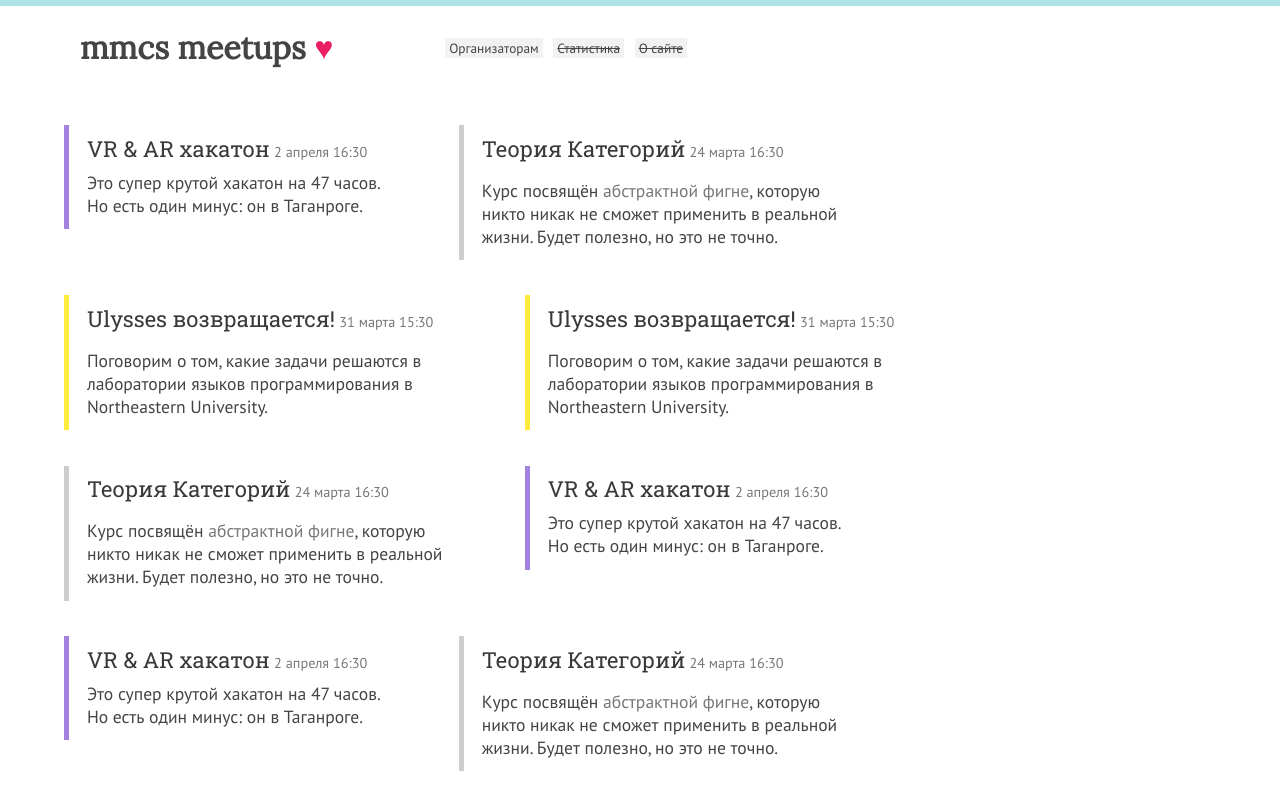
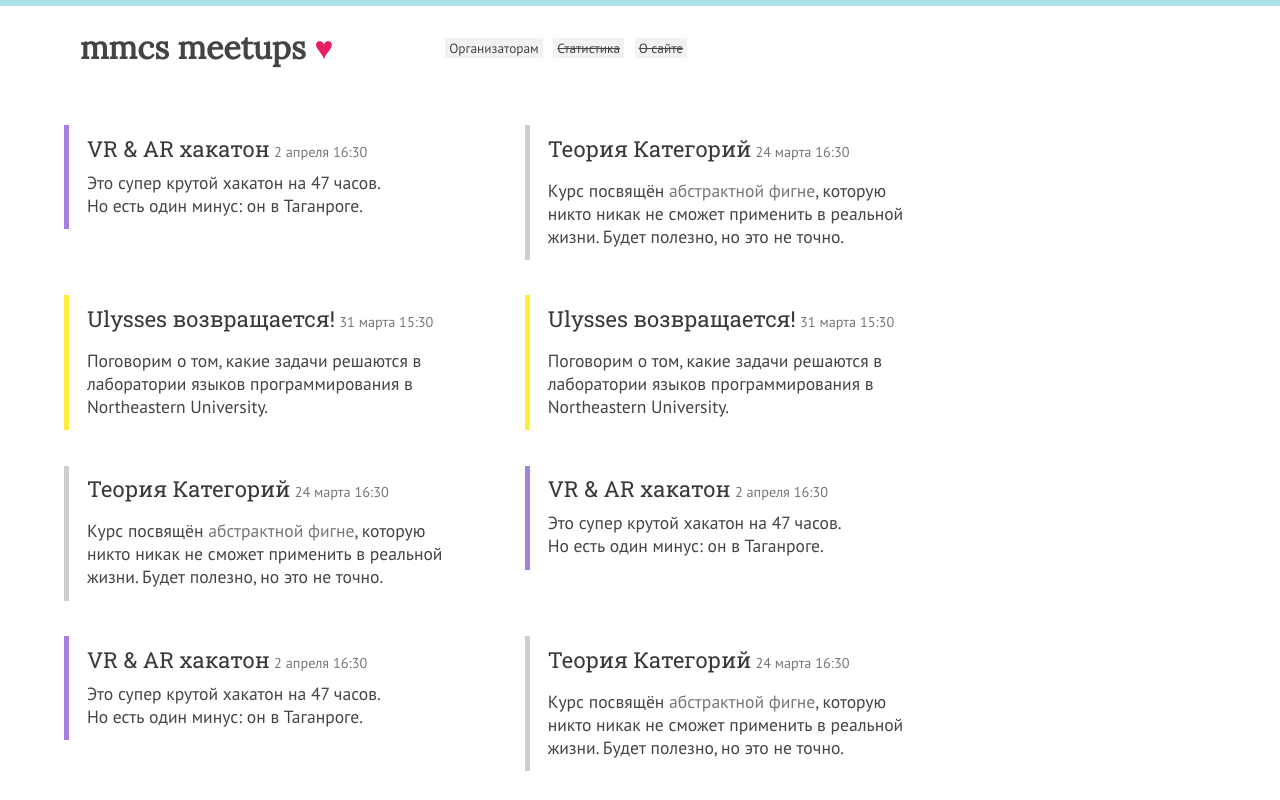
Before and after one commit to xamgore/mmcs-meetups, a Vue app: page / in a window 1280 px wide. Shown: the top 800 px of the page. Built offline with nearby package versions, Linux system fonts and the light colour scheme.

Commit message:
Fix the width of event cards

```diff
--- a/src/components/event/index.vue
+++ b/src/components/event/index.vue
@@ -61,6 +61,7 @@
   @media screen and (min-width: 450px) {
     article {
       max-width: 440px;
+      min-width: 440px;
       font-size: 1.1em;
     }
   }
@@ -68,6 +69,7 @@
   @media screen and (min-width: 910px) {
     article {
       max-width: 400px;
+      min-width: 400px;
       margin-right: 5%;
     }
   }
```
